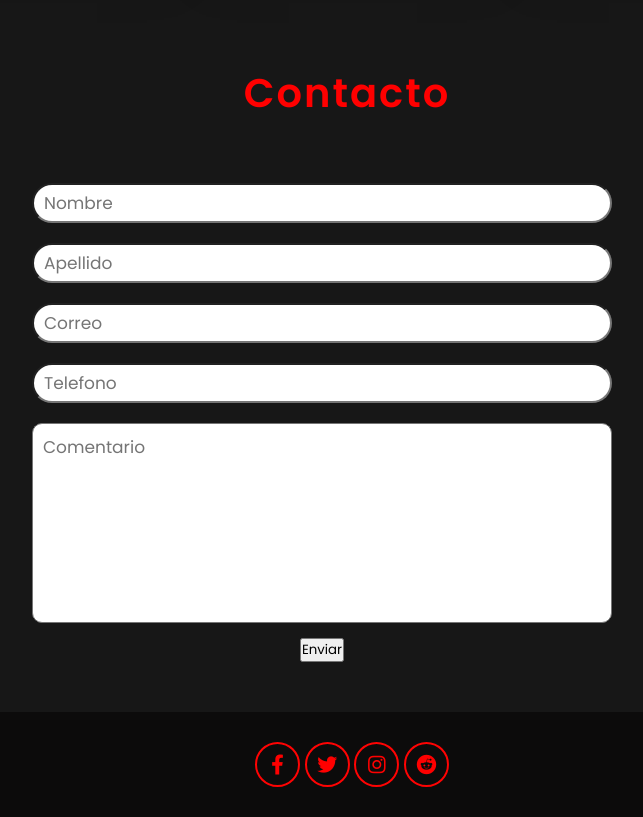
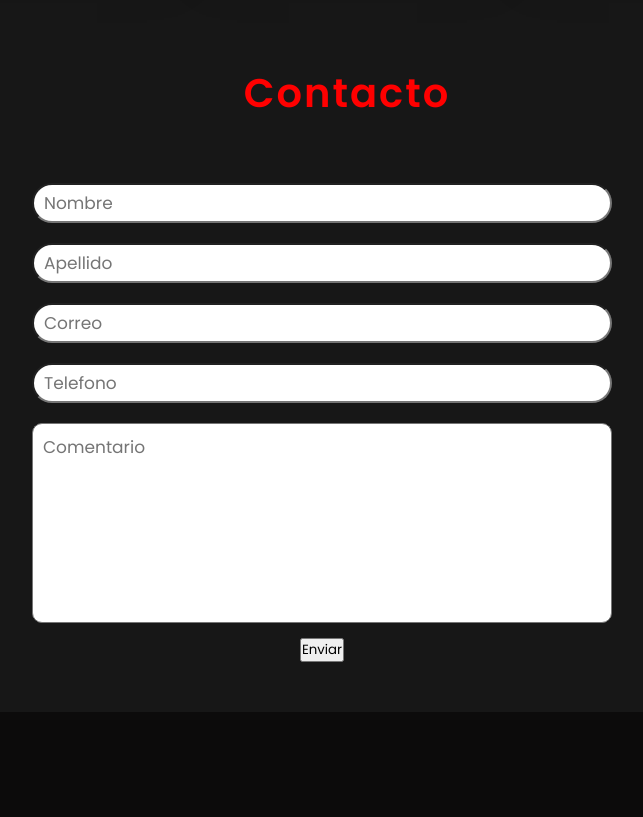
Before and after one commit to jeisoncifientes/pajara_pinta, a plain HTML site: page FrontEnd/proyecto universae 2/index.html in a window 1280 px wide. Shown: the part 3570-4387 px from the top of the page, without its empty margins (288-931 px from the left). After the commit the page ends 4282 px from the top, so only its background shows below. Drawn offline with nearby package versions, Linux system fonts and the light colour scheme.

Commit message:
Update index.html

```diff
--- a/FrontEnd/proyecto universae 2/index.html
+++ b/FrontEnd/proyecto universae 2/index.html
@@ -205,16 +205,7 @@
 
     </section>
 
-    <section class="footer">
 
-        <div class="icons">
-            <a href="#" class="fab fa-facebook-f"></a>
-            <a href="#" class="fab fa-twitter"></a>
-            <a href="#" class="fab fa-instagram"></a>
-            <a href="#" class="fab fa-reddit"></a>
-        </div>
-
-    </section>
 
 
     <script src="https://cdnjs.cloudflare.com/ajax/libs/jquery/3.5.1/jquery.min.js"></script>
```
